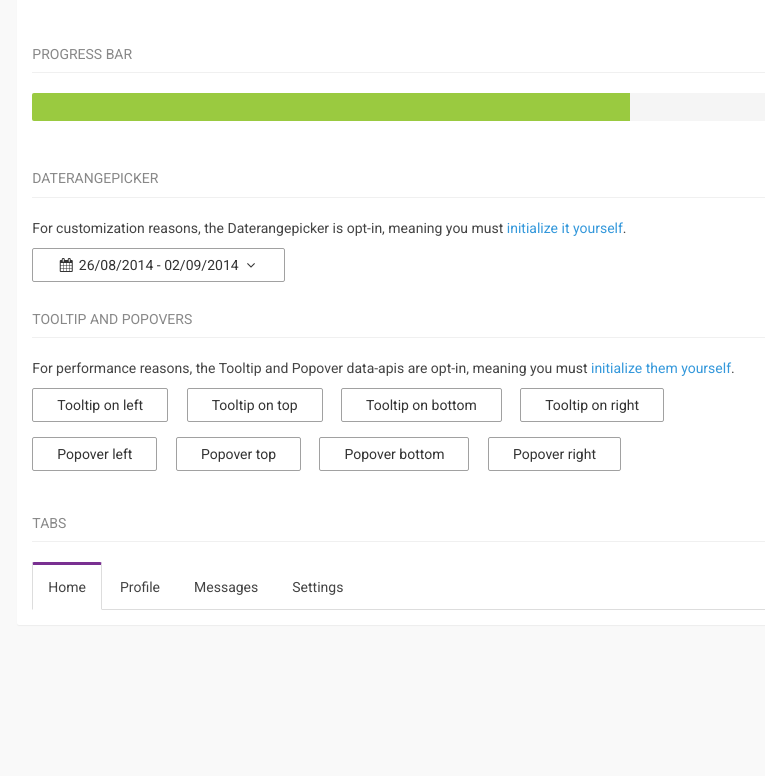
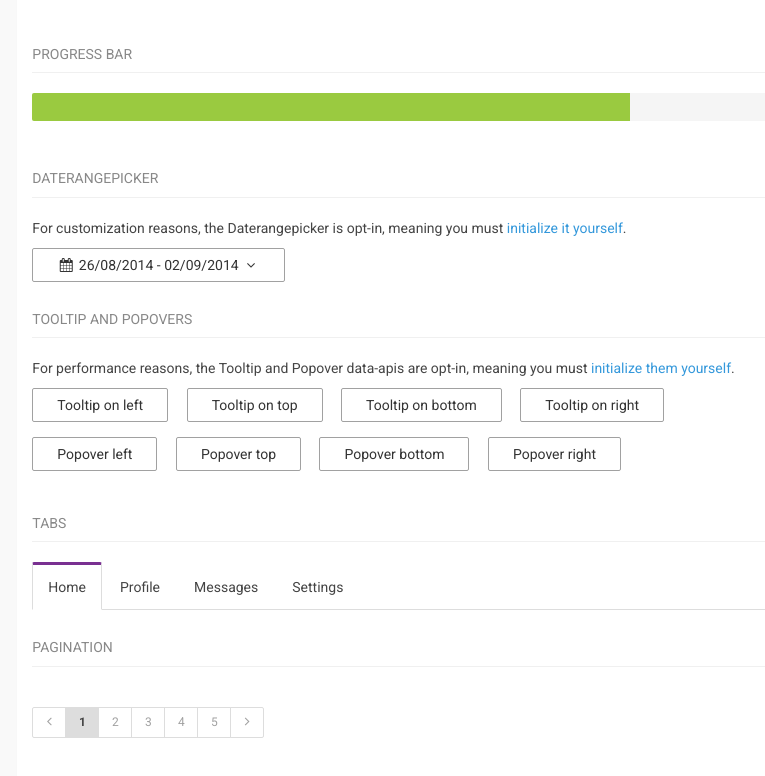
Before and after one commit to Linx-Enterprise/oms-bootstrap, a website: page demo/index.html in a window 1280 px wide. Shown: the part 1916-2692 px from the top of the page, without its empty margins (216-981 px from the left). Before the commit the page ends 2581 px from the top, so only its background shows below. Drawn offline with nearby package versions, Linux system fonts and the light colour scheme.

Commit message:
Pagination

```diff
--- a/demo/index.html
+++ b/demo/index.html
@@ -322,6 +322,18 @@
                         <li><a href="#" role="tab" data-toggle="tab">Messages</a></li>
                         <li><a href="#" role="tab" data-toggle="tab">Settings</a></li>
                     </ul>
+                    <div class="spacer"></div>
+                    <h5>Pagination</h5>
+                    <hr>
+                    <ul class="pagination">
+                        <li><a href="#"><i class="fa fa-vw fa-angle-left"></i></a></li>
+                        <li class="active"><a href="#">1</a></li>
+                        <li><a href="#">2</a></li>
+                        <li><a href="#">3</a></li>
+                        <li><a href="#">4</a></li>
+                        <li><a href="#">5</a></li>
+                        <li><a href="#"><i class="fa fa-vw fa-angle-right"></i></a></li>
+                    </ul>
                 </div>
             </div>
         </div>
--- /dev/null
+++ b/src/styles/_pagination.scss
@@ -0,0 +1,20 @@
+.pagination {
+    > li {
+        > a,
+        > span {
+            padding: $padding-base-vertical $padding-base-horizontal * .5;
+            min-width: 34px;
+            text-align: center;
+            font-size: $font-size-small;
+
+            > i {
+                font-size: $font-size-base;
+            }
+        }
+    }
+
+    > .active > a,
+    > .active > span {
+        font-weight: 700;
+    }
+}
--- a/src/styles/_variables.scss
+++ b/src/styles/_variables.scss
@@ -316,3 +316,23 @@ $popover-title-color:                 #fff !default;
 $popover-title-bg:                    $table-header-bg !default;
 
 $popover-arrow-color:                 #fff !default;
+
+
+//== Pagination
+//
+//##
+
+$pagination-color:                     $gray !default;
+$pagination-bg:                        #fff !default;
+$pagination-border:                    $gray-light !default;
+
+$pagination-hover-color:               $gray-dark !default;
+$pagination-hover-border:              $pagination-border !default;
+
+$pagination-active-color:              $gray-dark !default;
+$pagination-active-bg:                 $gray-light !default;
+$pagination-active-border:             $pagination-border !default;
+
+$pagination-disabled-color:            $gray-light !default;
+$pagination-disabled-bg:               $pagination-bg !default;
+$pagination-disabled-border:           $pagination-border !default;
--- a/src/styles/chaordic-bootstrap.scss
+++ b/src/styles/chaordic-bootstrap.scss
@@ -20,6 +20,7 @@
 @import 'input-groups';
 @import 'modals';
 @import 'navs';
+@import 'pagination';
 @import 'panels';
 @import 'popover';
 @import 'progress-bars';
```
Also changed, not shown: dist/styles/chaordic-bootstrap.css, dist/styles/chaordic-bootstrap.min.css.
